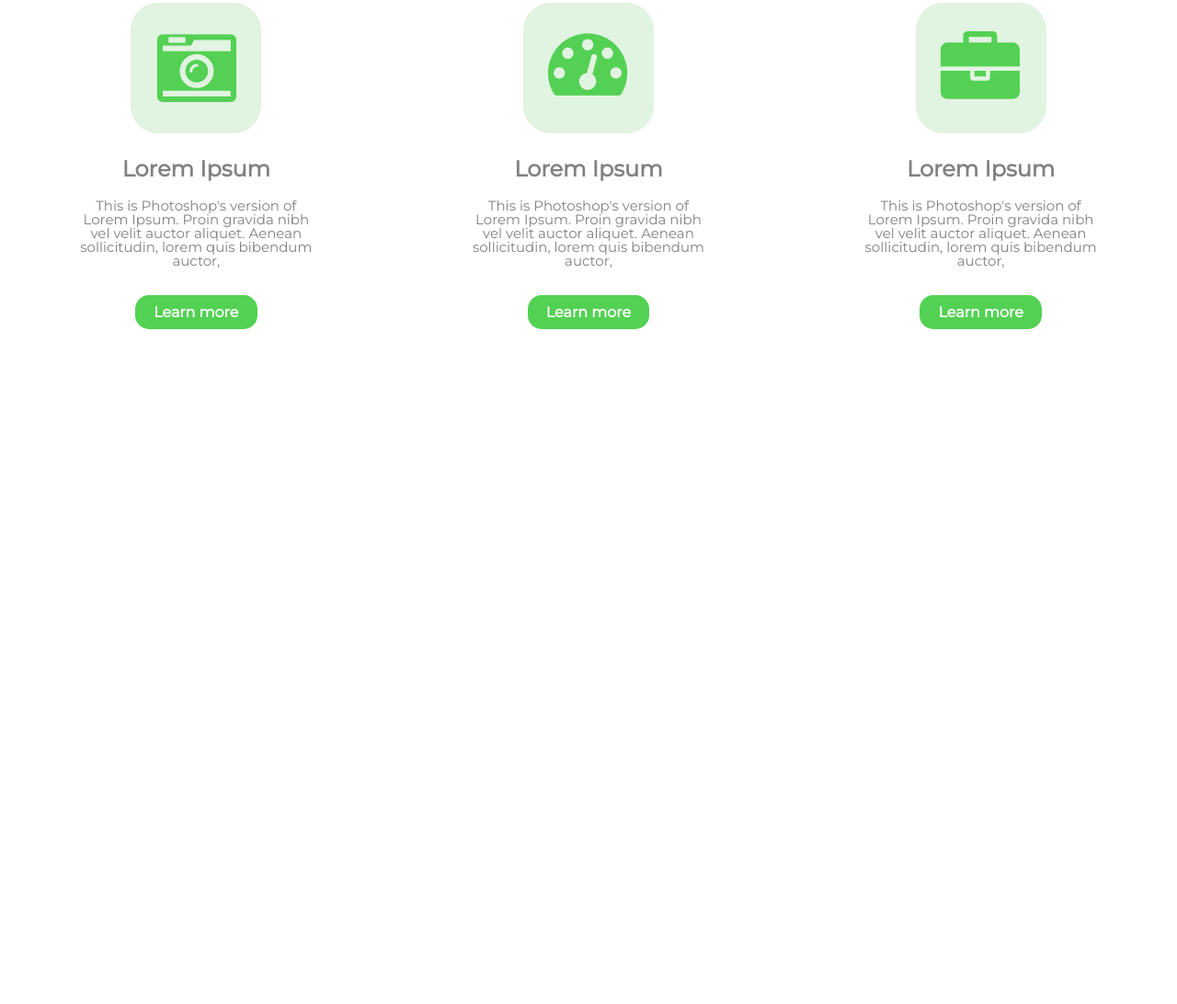
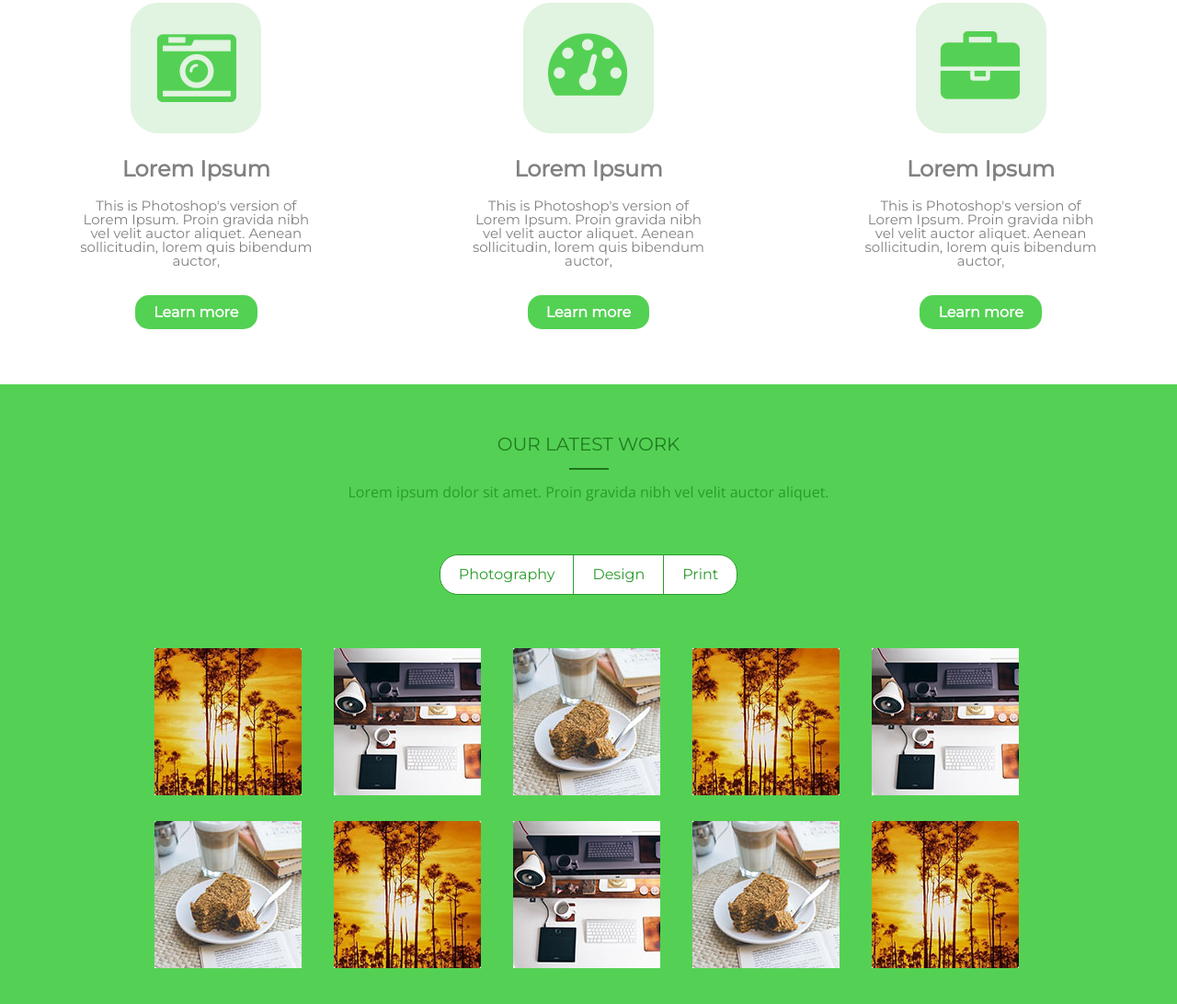
Before and after one commit to rifat-H/switch-bootstrap, a website built with Parcel: page src/index.html in a window 1280 px wide. Shown: the part 827-1919 px from the top of the page at 92% size. Before the commit the page ends 1245 px from the top, so only its background shows below. Built offline with nearby package versions, Linux system fonts and the light colour scheme.

Commit message:
portfolio done

```diff
--- a/src/index.html
+++ b/src/index.html
@@ -150,7 +150,107 @@
     <!-- services end -->
 
     <!-- portfolio start -->
-    <section class="portfolio"></section>
+    <section class="portfolio">
+        <div class="container-fluid">
+            <!-- section head start -->
+            <div class="portfolio-head">
+                <h1 class="hed">OUR LATEST WORK</h1>
+                <hr class="hed-hr">
+                <p class="hed-2">Lorem ipsum dolor sit amet. Proin gravida nibh vel velit auctor aliquet.</p>
+            </div>
+            <!-- section head end -->
+
+            <!-- portfolio control button -->
+            <div class="portfolio-content">
+                <div class="portfolio-control text-center">
+                    <div class="btn-group" role="group" aria-label="Basic example">
+                        <button type="button" class="btn btn-secondary">Photography</button>
+                        <button type="button" class="btn btn-secondary">Design</button>
+                        <button type="button" class="btn btn-secondary">Print</button>
+                    </div>
+                </div>
+                <!-- portfolio control button -->
+
+                <!-- portfolio items start -->
+                <div class="row">
+                    <!-- one item start -->
+                    <div class="col-md-2 offset-md-1">
+                        <div class="portfolio-item">
+                            <img src="images/portfolio-1.jpg" class="img-fluid" alt="sdfs">
+                        </div>
+                    </div>
+                    <!-- one item end -->
+                    <!-- one item start -->
+                    <div class="col-md-2">
+                        <div class="portfolio-item">
+                            <img src="images/portfolio-2.jpg" class="img-fluid" alt="sdfs">
+                        </div>
+                    </div>
+                    <!-- one item end -->
+                    <!-- one item start -->
+                    <div class="col-md-2 ">
+                        <div class="portfolio-item">
+                            <img src="images/portfolio-3.jpg" class="img-fluid" alt="sdfs">
+                        </div>
+                    </div>
+                    <!-- one item end -->
+                    <!-- one item start -->
+                    <div class="col-md-2">
+                        <div class="portfolio-item">
+                            <img src="images/portfolio-1.jpg" class="img-fluid" alt="sdfs">
+                        </div>
+                    </div>
+                    <!-- one item end -->
+                    <!-- one item start -->
+                    <div class="col-md-2">
+                        <div class="portfolio-item">
+                            <img src="images/portfolio-2.jpg" class="img-fluid" alt="sdfs">
+                        </div>
+                    </div>
+                    <!-- one item end -->
+                    <!-- one item start -->
+                    <div class="col-md-2 offset-md-1">
+                        <div class="portfolio-item">
+                            <img src="images/portfolio-3.jpg" class="img-fluid" alt="sdfs">
+                        </div>
+                    </div>
+                    <!-- one item end -->
+                    <!-- one item start -->
+                    <div class="col-md-2">
+                        <div class="portfolio-item">
+                            <img src="images/portfolio-1.jpg" class="img-fluid" alt="sdfs">
+                        </div>
+                    </div>
+                    <!-- one item end -->
+                    <!-- one item start -->
+                    <div class="col-md-2">
+                        <div class="portfolio-item">
+                            <img src="images/portfolio-2.jpg" class="img-fluid" alt="sdfs">
+                        </div>
+                    </div>
+                    <!-- one item end -->
+                    <!-- one item start -->
+                    <div class="col-md-2">
+                        <div class="portfolio-item">
+                            <img src="images/portfolio-3.jpg" class="img-fluid" alt="sdfs">
+                        </div>
+                    </div>
+                    <!-- one item end -->
+                    <!-- one item start -->
+                    <div class="col-md-2">
+                        <div class="portfolio-item">
+                            <img src="images/portfolio-1.jpg" class="img-fluid" alt="sdfs">
+                        </div>
+                    </div>
+                    <!-- one item end -->
+                </div>
+
+                <!-- one item end -->
+
+                <!-- portfolio items end -->
+            </div>
+        </div>
+    </section>
     <!-- portfolio end -->
 
     <!-- testimonials start -->
--- a/src/scss/_style.scss
+++ b/src/scss/_style.scss
@@ -188,7 +188,65 @@ header {
 //<!-- services end -->
 
 //<!-- portfolio start -->
-.portfolio {}
+.portfolio {
+    padding: 55px;
+    background-color: #54d154;
+
+    .portfolio-head {
+        text-align: center;
+
+        h1 {
+            color: $green1;
+        }
+
+        hr {
+            background-color: #1f7b1f;
+        }
+
+        p {
+            color: $green2;
+            margin-bottom: 60px;
+        }
+    }
+
+    .portfolio-content {
+
+        .portfolio-control {
+
+
+
+            button {
+                padding: 9px 20px;
+                font-size: 16px;
+                color: #2b9b2b;
+                background-color: #ffffff;
+                border: 1px solid #2b9b2b;
+                margin-bottom: 30px;
+                transition: all linear .3s;
+
+                &:hover{
+                    background-color: #2b9b2b;
+                    color: #ffffff;
+                }
+
+                &:first-child {
+                    border-radius: 20px 0 0 20px;
+                }
+
+                &:last-child {
+                    border-radius: 0 20px 20px 0;
+                }
+            }
+        }
+
+        .portfolio-item {
+            margin-top: 28px;
+
+        }
+    }
+
+
+}
 
 //<!-- portfolio end -->
 
```
